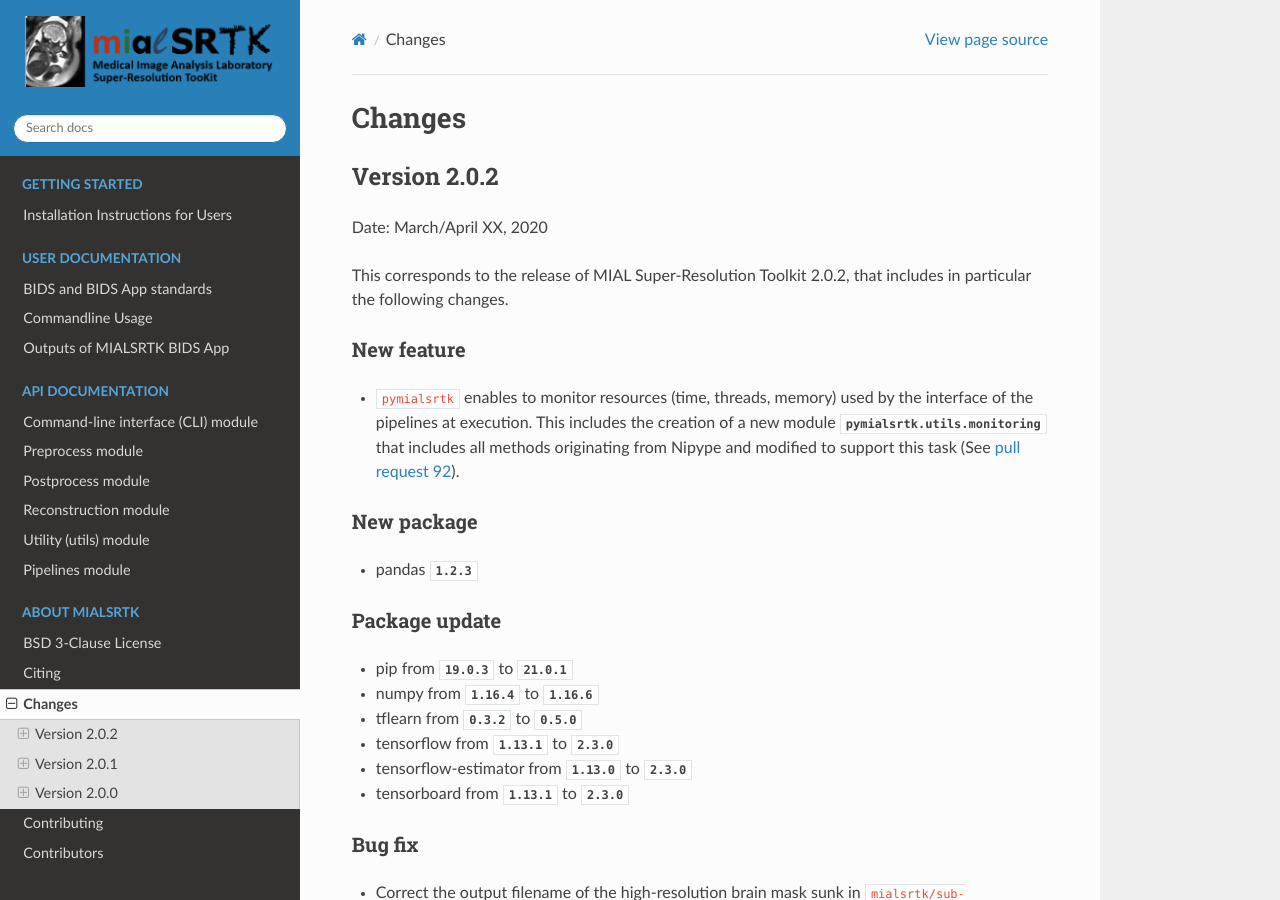
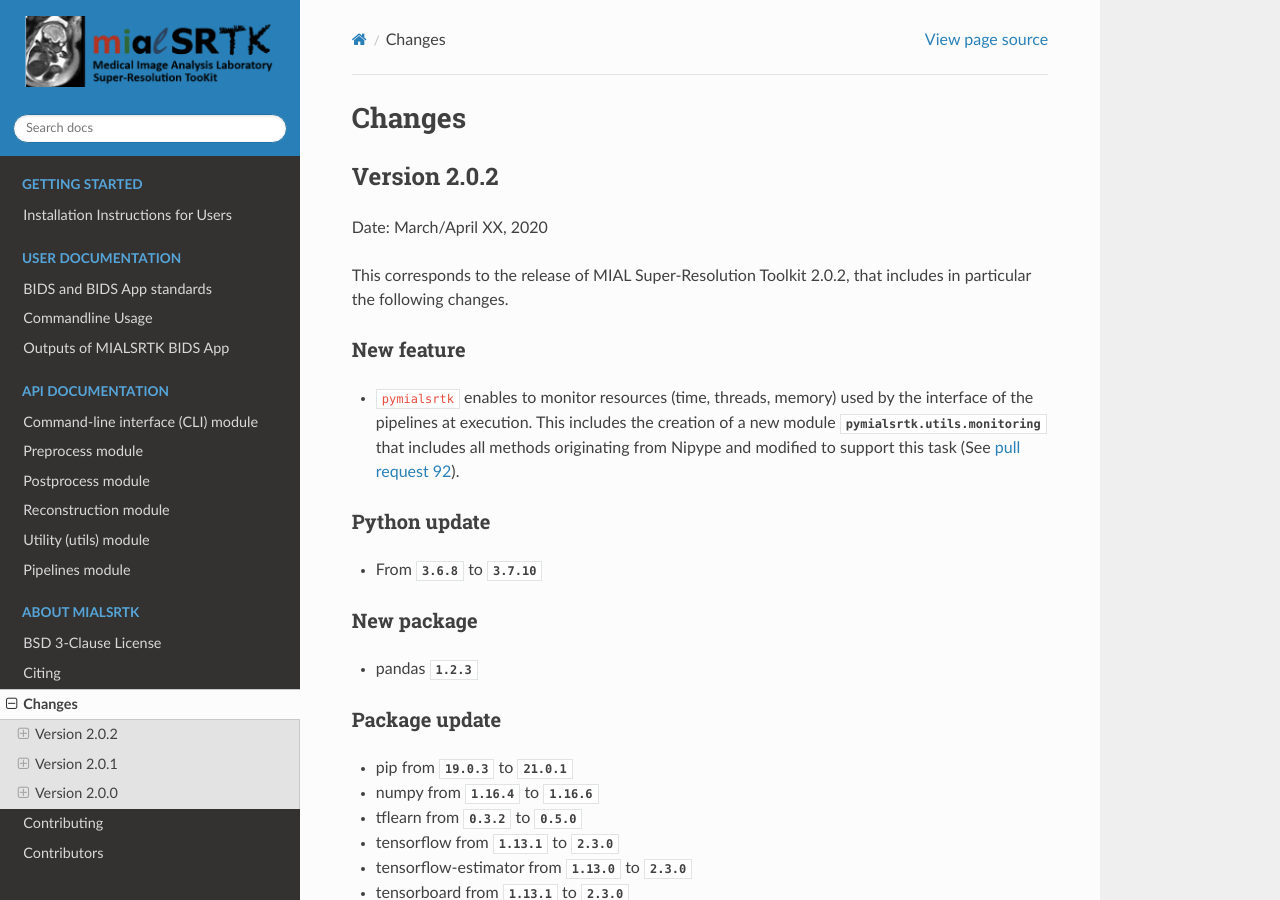
Before and after one commit to Medical-Image-Analysis-Laboratory/mialsuperresolutiontoolkit, a Sphinx documentation site: the page built from documentation/changes.rst, in a window 1280 px wide and 900 px high. Built offline with Sphinx 7.4.7 and the Read the Docs theme 2.0.0, drawn with Linux system fonts in a browser that asks for light colours; the version number could not be read and is left out.

Commit message:
DOC: Add python update in changes.rst

```diff
--- a/documentation/changes.rst
+++ b/documentation/changes.rst
@@ -19,6 +19,12 @@ New feature
   `pymialsrtk.utils.monitoring` that includes all methods originating from Nipype and
   modified to support this task
   (See `pull request 92 <https://github.com/Medical-Image-Analysis-Laboratory/mialsuperresolutiontoolkit/pull/92>`_).
+
+Python update
+===============
+
+* From `3.6.8` to `3.7.10`
+
 
 New package
 ==============
```
